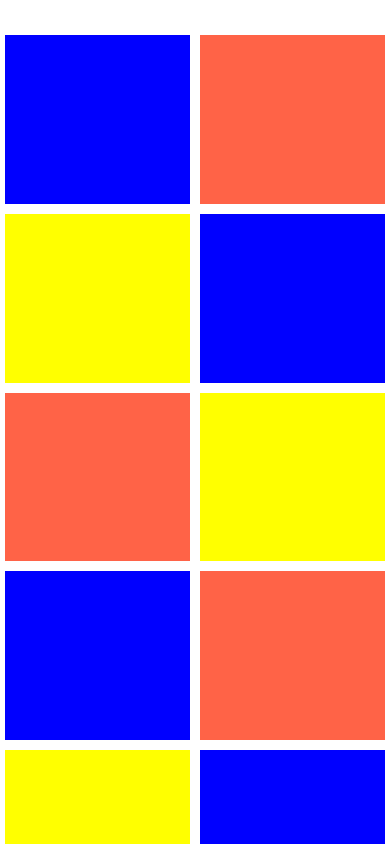
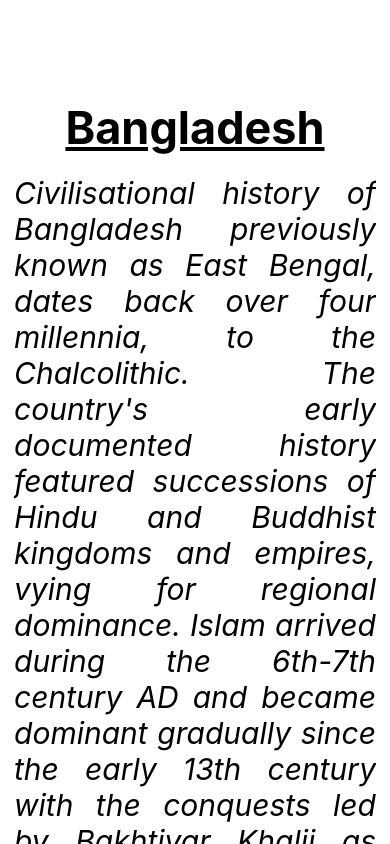
Before and after one commit to marzan999/React_Native, a React Native app in the folder PracticeApp/: screen / in a window 390 px wide. Built offline with nearby package versions, Linux system fonts and the light colour scheme.

Commit message:
Update App.js
scrollview

```diff
--- a/PracticeApp/App.js
+++ b/PracticeApp/App.js
@@ -1,329 +1,50 @@
 import React from 'react';
 import {
   View,
-  Dimensions,
+  Text,
   ScrollView,
-  Pressable,
 } from 'react-native';
 
 export default function App() {
 
-  const height = Dimensions.get('window').height / 5;
 
   return (
 
-    <ScrollView style={{
-      backgroundColor: "#fff",
-      flex: 1,
-      marginTop: 30,
-    }}
+    <ScrollView
+      style={{
+        backgroundColor: "#fff",
+        flex: 1,
+        marginTop: 100,
+        marginHorizontal: 14,
+      }}
     >
+      <Text
+        style={{
+          fontSize: 45,
+          fontWeight: "bold",
+          textAlign: "center",
+          textDecorationLine: "underline",
+          marginBottom: 20,
+        }}
 
+      >Bangladesh</Text>
 
-      {/* //first row start */}
-
-      <View
+      <Text
         style={{
-          flexDirection: "row",
+          fontSize: 30,
+          fontStyle: "italic",
+          textAlign: "justify",
         }}
       >
+        Civilisational history of Bangladesh previously known as East Bengal, dates back over four millennia, to the Chalcolithic. The country's early documented history featured successions of Hindu and Buddhist kingdoms and empires, vying for regional dominance.
 
-        <Pressable
-          onPress={() => alert("blue")}
-          style={{
-            backgroundColor: "blue",
-            flex: 1,
-            width: 200,
-            height: height,
-            margin: 5,
-          }}
-        />
+        Islam arrived during the 6th-7th century AD and became dominant gradually since the early 13th century with the conquests led by Bakhtiyar Khalji as well as activities of Sunni missionaries such as Shah Jalal in the region. Later, Muslim rulers initiated the preaching of Islam by building mosques. From the 14th century onward, it was ruled by the Bengal Sultanate, founded by king Shamsuddin Ilyas Shah, beginning a period of the country's economic prosperity and military dominance over the regional empires, which was referred by the Europeans as the richest country to trade with.[1] Afterwards, the region came under the Mughal Empire, as its wealthiest province. Bengal Subah generated almost half of the empire's GDP and 12% of the world's GDP,[2][3][4] larger than the entirety of western Europe, ushering in the period of proto-industrialization.[5] The population of the capital city, Dhaka, exceeded a million people.
 
-        <Pressable
-          onPress={() => alert("tomato")}
-          style={{
-            backgroundColor: "tomato",
-            flex: 1,
-            width: 200,
-            height: height,
-            margin: 5,
-          }}
-        />
-      </View>
+        Following the decline of the Mughal Empire in the early 1700s, Bengal became a semi-independent state under the Nawabs of Bengal, ultimately led by Siraj ud-Daulah. It was later conquered by the British East India Company at the Battle of Plassey in 1757. Bengal directly contributed to the Industrial Revolution in Britain but led to its deindustrialization.[6][7][8][9] The Bengal Presidency was later established.
 
-      {/* //first row end */}
+        The borders of modern Bangladesh were established with the separation of Bengal and India in August 1947, when the region became East Pakistan as a part of the newly formed State of Pakistan following the end of British rule in the region.[10] Proclamation of Bangladeshi Independence in March 1971 led to the nine-month long Bangladesh Liberation War, that culminated with East Pakistan emerging as the People's Republic of Bangladesh.
+      </Text>
 
-      {/* //second row start */}
-
-      <View
-        style={{
-          flexDirection: "row",
-        }}
-      >
-
-        <View
-          style={{
-            backgroundColor: "yellow",
-            flex: 1,
-            width: 200,
-            height: height,
-            margin: 5,
-
-          }}
-        />
-
-        <View
-          style={{
-            backgroundColor: "blue",
-            flex: 1,
-            width: 200,
-            height: height,
-            margin: 5,
-          }}
-        />
-      </View>
-
-      {/* //second row end */}
-
-      {/* //third row start */}
-
-      <View
-        style={{
-          flexDirection: "row",
-        }}
-      >
-
-        <View
-          style={{
-            backgroundColor: "tomato",
-            flex: 1,
-            width: 200,
-            height: height,
-            margin: 5,
-
-          }}
-        />
-
-        <View
-          style={{
-            backgroundColor: "yellow",
-            flex: 1,
-            width: 200,
-            height: height,
-            margin: 5,
-          }}
-        />
-      </View>
-
-      {/* //third row end */}
-
-      {/* //forth row start */}
-
-      <View
-        style={{
-          flexDirection: "row",
-        }}
-      >
-
-        <View
-          style={{
-            backgroundColor: "blue",
-            flex: 1,
-            width: 200,
-            height: height,
-            margin: 5,
-
-          }}
-        />
-
-        <View
-          style={{
-            backgroundColor: "tomato",
-            flex: 1,
-            width: 200,
-            height: height,
-            margin: 5,
-          }}
-        />
-      </View>
-
-      {/* //forth row end */}
-
-      {/* //fifth row start */}
-
-      <View
-        style={{
-          flexDirection: "row",
-        }}
-      >
-
-        <View
-          style={{
-            backgroundColor: "yellow",
-            flex: 1,
-            width: 200,
-            height: height,
-            margin: 5,
-
-          }}
-        />
-
-        <View
-          style={{
-            backgroundColor: "blue",
-            flex: 1,
-            width: 200,
-            height: height,
-            margin: 5,
-          }}
-        />
-      </View>
-      {/* //fifth row end */}
-
-
-      <View
-        style={{
-          flexDirection: "row",
-        }}
-      >
-
-        <View
-          style={{
-            backgroundColor: "blue",
-            flex: 1,
-            width: 200,
-            height: height,
-            margin: 5,
-          }}
-        />
-
-        <View
-          style={{
-            backgroundColor: "tomato",
-            flex: 1,
-            width: 200,
-            height: height,
-            margin: 5,
-          }}
-        />
-      </View>
-
-
-      <View
-        style={{
-          flexDirection: "row",
-        }}
-      >
-
-        <View
-          style={{
-            backgroundColor: "yellow",
-            flex: 1,
-            width: 200,
-            height: height,
-            margin: 5,
-
-          }}
-        />
-
-        <View
-          style={{
-            backgroundColor: "blue",
-            flex: 1,
-            width: 200,
-            height: height,
-            margin: 5,
-          }}
-        />
-      </View>
-
-
-      <View
-        style={{
-          flexDirection: "row",
-        }}
-      >
-
-        <View
-          style={{
-            backgroundColor: "tomato",
-            flex: 1,
-            width: 200,
-            height: height,
-            margin: 5,
-
-          }}
-        />
-
-        <View
-          style={{
-            backgroundColor: "yellow",
-            flex: 1,
-            width: 200,
-            height: height,
-            margin: 5,
-          }}
-        />
-      </View>
-
-
-
-      <View
-        style={{
-          flexDirection: "row",
-        }}
-      >
-
-        <View
-          style={{
-            backgroundColor: "blue",
-            flex: 1,
-            width: 200,
-            height: height,
-            margin: 5,
-
-          }}
-        />
-
-        <View
-          style={{
-            backgroundColor: "tomato",
-            flex: 1,
-            width: 200,
-            height: height,
-            margin: 5,
-          }}
-        />
-      </View>
-
-
-      <View
-        style={{
-          flexDirection: "row",
-        }}
-      >
-
-        <View
-          style={{
-            backgroundColor: "yellow",
-            flex: 1,
-            width: 200,
-            height: height,
-            margin: 5,
-
-          }}
-        />
-
-        <View
-          style={{
-            backgroundColor: "blue",
-            flex: 1,
-            width: 200,
-            height: height,
-            margin: 5,
-          }}
-        />
-      </View>
 
     </ScrollView>
   );
```
